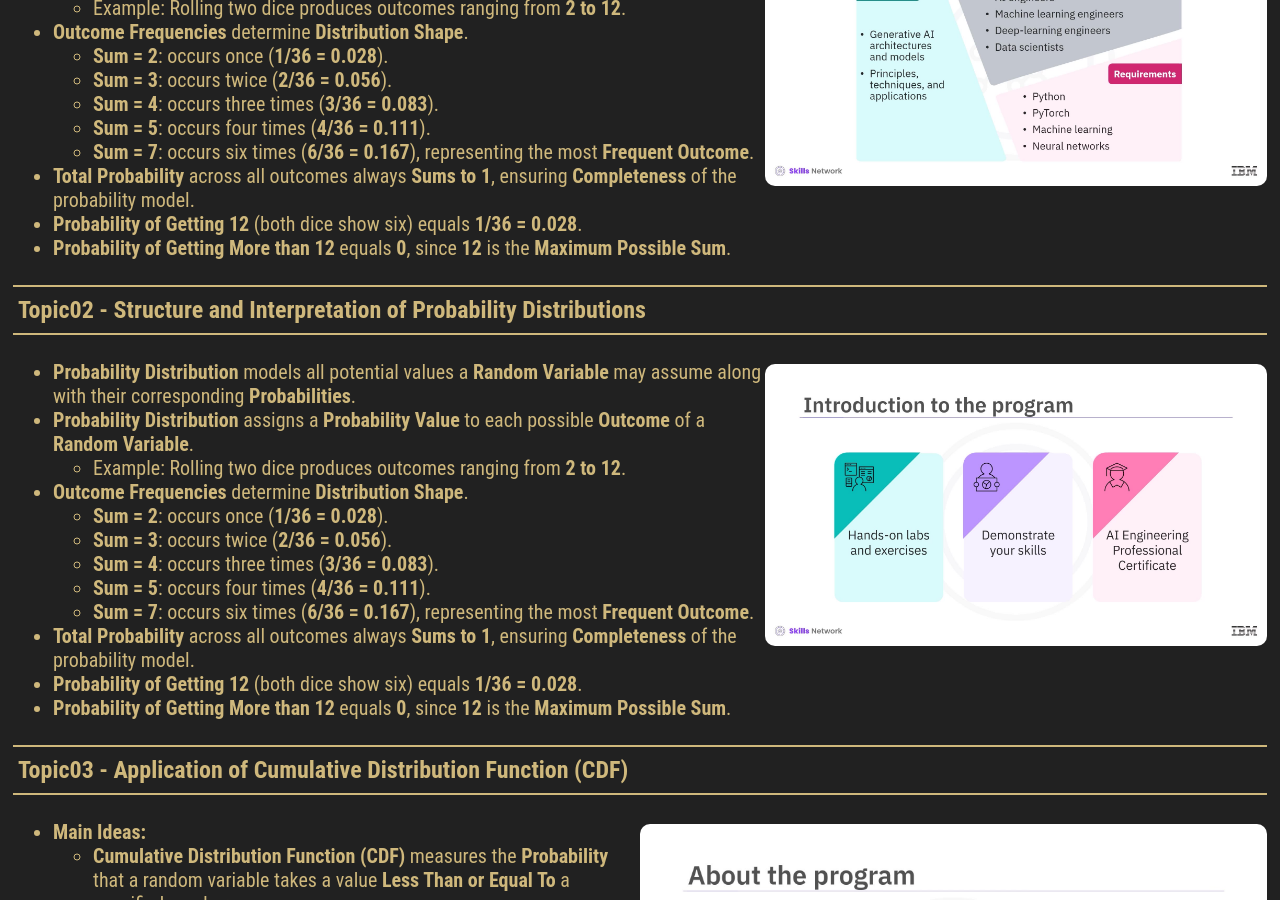
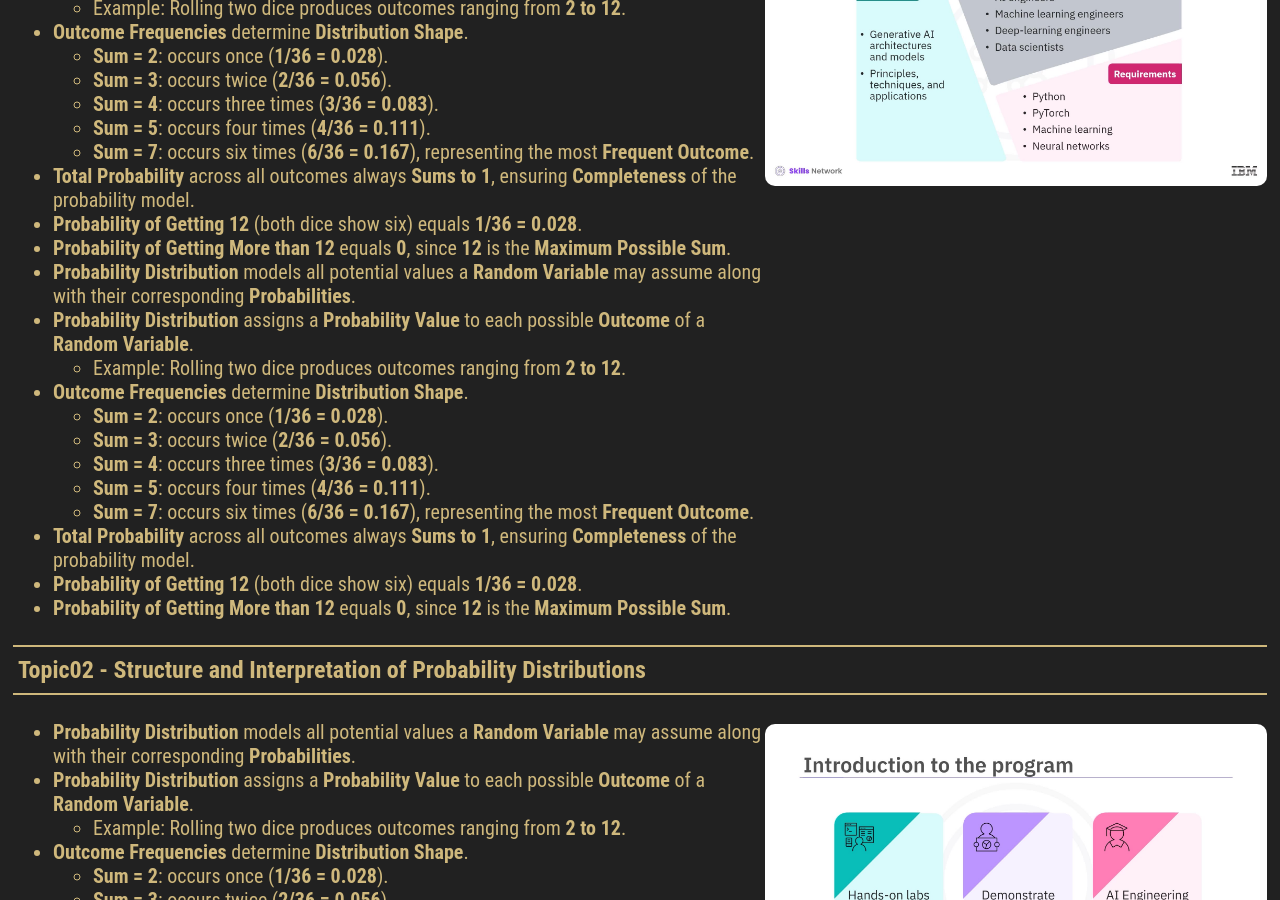
Before and after one commit to milanfx/milanfx.github.io, a Jekyll site: the page built from test.md, in a window 1280 px wide and 900 px high, scrolled down 822 px. Built offline with Jekyll 4.4.1, drawn with Linux system fonts in a browser that asks for light colours; our own code applies the rules of GitHub Pages for plain Markdown files.

Commit message:
Update test.md

```diff
--- a/test.md
+++ b/test.md
@@ -34,12 +34,24 @@ permalink: /DS09M3/
 - **Total Probability** across all outcomes always **Sums to 1**, ensuring **Completeness** of the probability model.
 - **Probability of Getting 12** (both dice show six) equals **1/36 = 0.028**.
 - **Probability of Getting More than 12** equals **0**, since **12** is the **Maximum Possible Sum**.
+- **Probability Distribution** models all potential values a **Random Variable** may assume along with their corresponding **Probabilities**.
+- **Probability Distribution** assigns a **Probability Value** to each possible **Outcome** of a **Random Variable**.
+    - Example: Rolling two dice produces outcomes ranging from **2 to 12**.
+- **Outcome Frequencies** determine **Distribution Shape**.
+    - **Sum = 2**: occurs once (**1/36 = 0.028**).
+    - **Sum = 3**: occurs twice (**2/36 = 0.056**).
+    - **Sum = 4**: occurs three times (**3/36 = 0.083**).
+    - **Sum = 5**: occurs four times (**4/36 = 0.111**).
+    - **Sum = 7**: occurs six times (**6/36 = 0.167**), representing the most **Frequent Outcome**.
+- **Total Probability** across all outcomes always **Sums to 1**, ensuring **Completeness** of the probability model.
+- **Probability of Getting 12** (both dice show six) equals **1/36 = 0.028**.
+- **Probability of Getting More than 12** equals **0**, since **12** is the **Maximum Possible Sum**.
 
 </div><div style="text-align:center;"><br><img src="/images/DS01M101.jpg" style="max-width:100%; border-radius:10px;"></div></div>
 
 ### Topic02 - Structure and Interpretation of Probability Distributions
 
-<div style="display:grid; grid-template-columns: 6fr 4fr;"><div style="flex:1; min-width:0;" markdown="1">
+<div style="display:grid; grid-template-columns: 6fr 4fr;"><div markdown="1" style="min-width:0;">
 
 - **Probability Distribution** models all potential values a **Random Variable** may assume along with their corresponding **Probabilities**.
 - **Probability Distribution** assigns a **Probability Value** to each possible **Outcome** of a **Random Variable**.
@@ -54,11 +66,11 @@ permalink: /DS09M3/
 - **Probability of Getting 12** (both dice show six) equals **1/36 = 0.028**.
 - **Probability of Getting More than 12** equals **0**, since **12** is the **Maximum Possible Sum**.
 
-</div><div style="flex:1; min-width:0; text-align:center;"><br><img src="/images/DS01M102.jpg" style="max-width:100%; border-radius:10px;"></div></div>
+</div><div style="text-align:center;"><br><img src="/images/DS01M102.jpg" style="max-width:100%; border-radius:10px;"></div></div>
 
 ### Topic03 - Application of Cumulative Distribution Function (CDF)
 
-<div style="display:flex; grid-template-columns: 6fr 4fr;"><div style="flex:1; min-width:0;" markdown="1">
+<div style="display:grid; grid-template-columns: 6fr 4fr;"><div markdown="1" style="min-width:0;">
 
 - **Main Ideas:**
     - **Cumulative Distribution Function (CDF)** measures the **Probability** that a random variable takes a value **Less Than or Equal To** a specified number.
@@ -68,7 +80,7 @@ permalink: /DS09M3/
         - Example: **Probability of Getting ≤ 6** equals **0.417**, while **≥ 6** equals **0.58**.
     - **CDF Graphs** visualize cumulative probabilities across all outcomes, showing how **Probabilities Accumulate** to **1**.
 
-</div><div style="flex:1; min-width:0; text-align:center;"><br><img src="/images/DS01M103.jpg" style="max-width:100%; border-radius:10px;"></div></div>
+</div><div style="text-align:center;"><br><img src="/images/DS01M103.jpg" style="max-width:100%; border-radius:10px;"></div></div>
 
 ### Topic04 - Modeling with Normal Distribution using Mean and Standard Deviation
 - **Main Ideas:**
```
